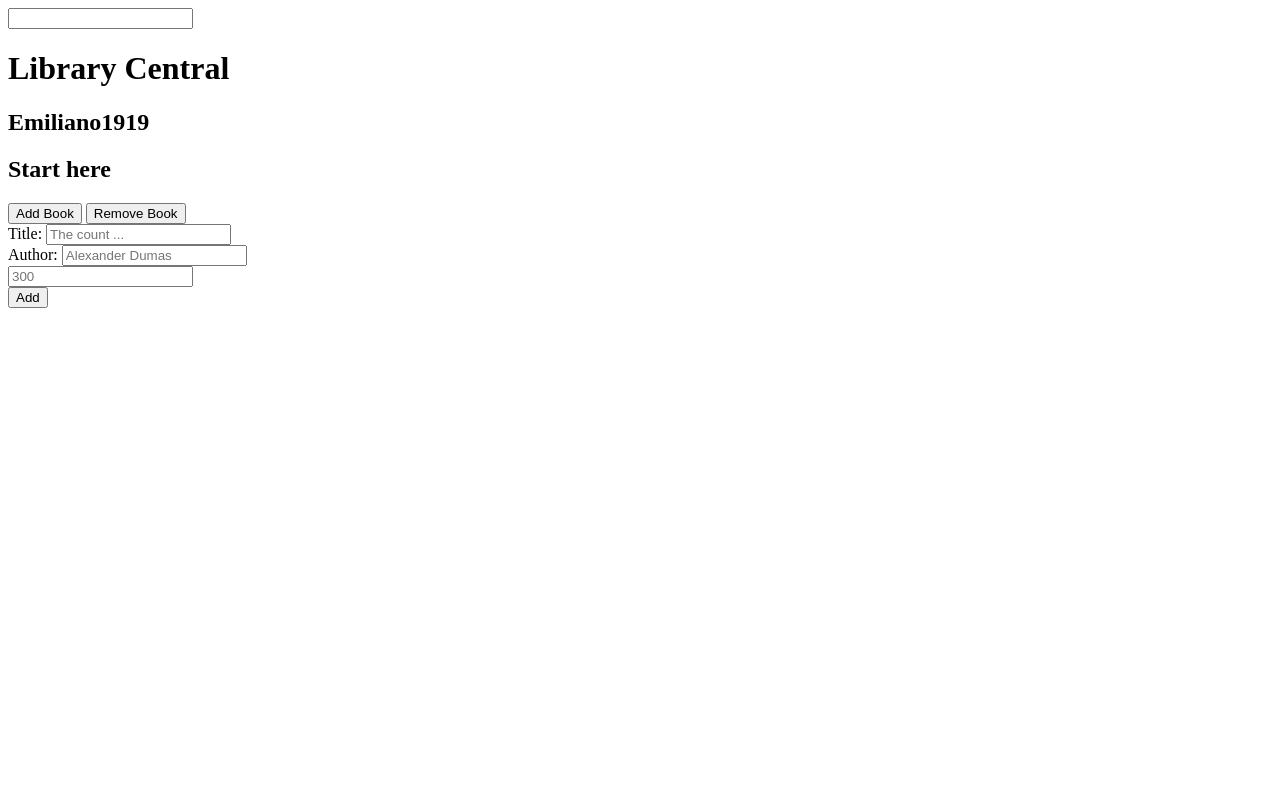
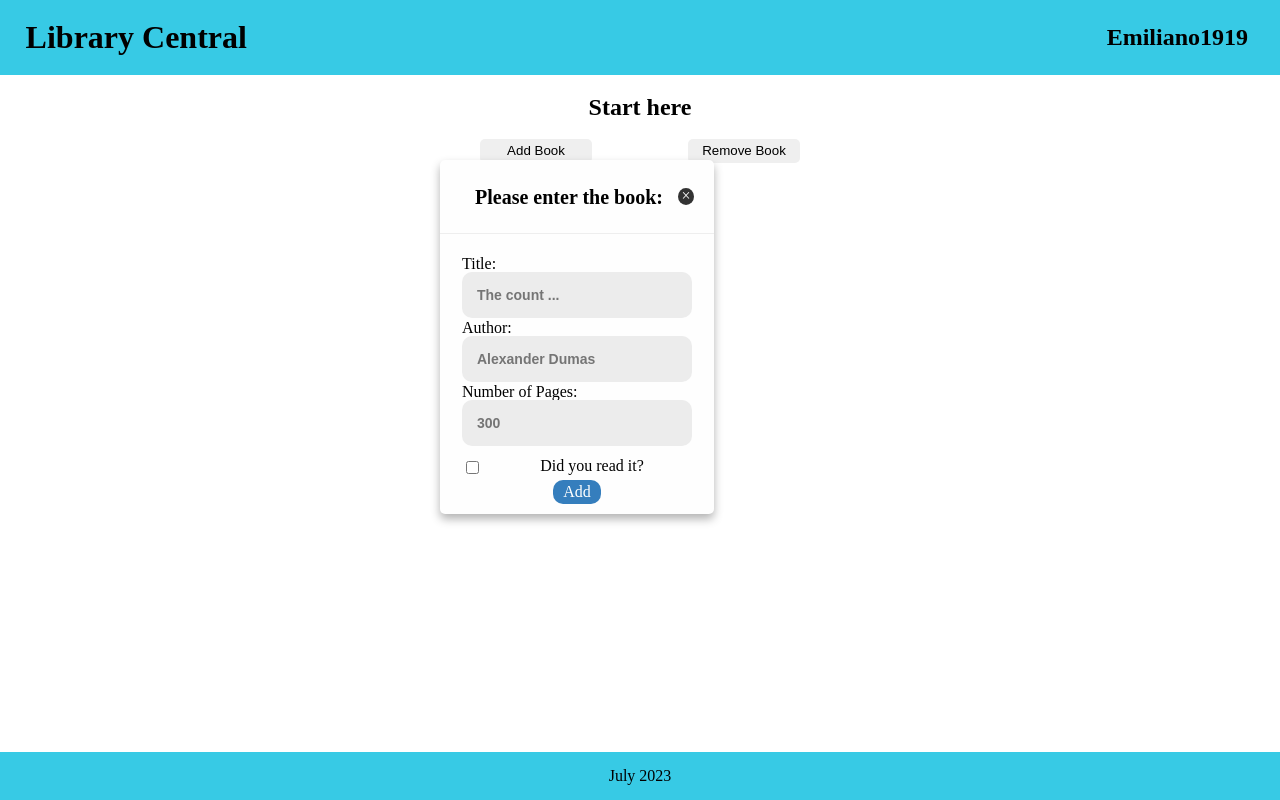
Before and after one commit to Emiliano1919/Basic-Library, a plain HTML site: page index.html in a window 1280 px wide. Both pictures are taken after a click on the button "Add Book". Drawn offline with Linux system fonts and the light colour scheme.

Commit message:
Add modal of Add Book

```diff
--- a/index.html
+++ b/index.html
@@ -4,39 +4,64 @@
     <meta charset="UTF-8">
     <meta name="viewport" content="width=device-width, initial-scale=1.0">
     <link rel="stylesheet" href="style.css">
+    <script src="javascript.js" defer></script>
     <title>Document</title>
 </head>
 <body>
     <div class="container">
         <div class="navbar">
-            <input type="text" name="searchbar" id="searchbar">
             <h1>Library Central</h1>
             <h2>Emiliano1919</h2>
         </div>
         <div class="info">
+            <div class="action">
                 <h2>Start here</h2>
                 <div class="buttons">
-                <button>Add Book</button>
+                    <button id="btn">Add Book</button>
                     <button>Remove Book</button>
                 </div>
             </div>
+            <div class="boxes">
+                <div class="books">
+
+                </div>
+            </div>
+        </div>
+
+       <div id="modal" aria-hidden="true">
+        <div class="modal-dialog">
+            <div class="modal-header">
+                <h2>Please enter the book:</h2>
+                <a href="#" id="close"  class="close-modal" aria-hidden="true">&times;</a>
+            </div>
+               <div class="modal-body">
                    <form action="" method="get">
                        <div class="in">
                            <label for="title">Title:</label>
-                <input type="text" id="text" placeholder="The count ...">
+                           <input type="text" id="titles" placeholder="The count ...">
                        </div>
                        <div class="in">
                            <label for="author">Author:</label>
                            <input type="text" id="author" placeholder="Alexander Dumas">
                        </div>
-            <div class="state">
-                <label for="pages"></label>
+                       <div class="in">
+                           <label for="pages">Number of Pages:</label>
                            <input type="number" name="pages" id="pages" placeholder="300">
                        </div>
-            <button type="submit">Add</button>
+                       <div class="inFinal">
+                            <label for="read">Did you read it?</label>
+                            <input type="checkbox" name="read" id="read">
+                       </div>
+                       <div class="modal-footer">
+                            <a href="#" class="btn" id="submit">Add</a>
+                        </div>
                    </form>
+
+               </div>
+        </div>
+       </div>
         <div class="footer">
-
+            <p>July 2023</p>
         </div>
     </div>
 </body>
--- /dev/null
+++ b/javascript.js
@@ -0,0 +1,12 @@
+var btn = document.querySelector("#btn");
+var modal = document.querySelector("#modal");
+var close = document.querySelector(".close-modal");
+var submit = document.querySelector("#submit")
+
+btn.addEventListener('click', () => {
+    modal.classList.add('opened');
+});
+
+close.addEventListener('click', () => {
+    modal.classList.remove('opened');
+});
--- a/style.css
+++ b/style.css
@@ -0,0 +1,251 @@
+/* http://meyerweb.com/eric/tools/css/reset/
+   v2.0 | 20110126
+   License: none (public domain)
+
+   MEYER RESET
+*/
+
+html, body, div, span, applet, object, iframe, blockquote, pre,
+a, abbr, acronym, address, big, cite, code,
+del, dfn, em, img, ins, kbd, q, s, samp,
+small, strike, strong, sub, sup, tt, var,
+b, u, i, center,
+dl, dt, dd, ol, ul, li,
+fieldset, form, label, legend,
+table, caption, tbody, tfoot, thead, tr, th, td,
+article, aside, canvas, details, embed,
+figure, figcaption, footer, header, hgroup,
+menu, nav, output, ruby, section, summary,
+time, mark, audio, video {
+	margin: 0;
+	padding: 0;
+	border: 0;
+	font-size: 100%;
+	font: inherit;
+	vertical-align: baseline;
+}
+/* HTML5 display-role reset for older browsers */
+article, aside, details, figcaption, figure,
+footer, header, hgroup, menu, nav, section {
+	display: block;
+}
+body {
+	line-height: 1;
+}
+ol, ul {
+	list-style: none;
+}
+blockquote, q {
+	quotes: none;
+}
+blockquote:before, blockquote:after,
+q:before, q:after {
+	content: '';
+	content: none;
+}
+table {
+	border-collapse: collapse;
+	border-spacing: 0;
+}
+
+
+/* End of Meyer reset */
+
+.container{
+	height: 100vh;
+    display:grid;
+    grid-template-rows: 1fr 9.5fr 0.5fr;
+    grid-template-areas: "navigation" "info" "footer";
+}
+.navbar{
+    grid-area: "navigation";
+    background-color: 	#37cae5;
+    box-shadow: 2px 0px;
+    display: flex;
+    justify-content: space-between;
+    align-items: center;
+}
+.navbar h1,.navbar h2{
+	padding-left: 2%;
+	padding-right: 2rem;
+}
+.info{
+    grid-area: "info";
+	display: grid;
+	align-items: start;
+    justify-content: center;
+    justify-items: center;
+	grid-template-rows: 6rem auto;
+}
+.action{
+	display: grid;
+	align-items: start;
+    justify-content: center;
+    justify-items: center;
+	width:200px;
+}
+.buttons{
+	display: flex;
+	justify-content: space-between;
+	width: 20rem;
+}
+.buttons button{
+	border: none;
+	border-radius: 5px;
+	width: 7rem;
+	height: 1.5rem;
+}
+.buttons button:hover {
+	background: #357ebd;
+}
+.footer{
+    grid-area: "footer";
+	background-color: 	#37cae5;
+	display: flex;
+	justify-content: center;
+	align-items: center;
+
+}
+
+/* Modal section
+In this section I used the codepen from https://codepen.io/nodws/pen/VwpbeX with modifications*/
+.modal:before {
+	content: "";
+	display: none;
+	background: rgba(0, 0, 0, 0.6);
+	position: fixed;
+	top: 0;
+	left: 0;
+	right: 0;
+	bottom: 0;
+	z-index: 10;
+}
+
+.opened:before {
+	display: block;
+}
+.opened .modal-dialog {
+	-webkit-transform: translate(0, 0);
+	-ms-transform: translate(0, 0);
+	transform: translate(0, 0);
+	top: 20%;
+	height: 40vh;
+	display: flex;
+	flex-direction: column;
+    align-items: stretch;
+	height: fit-content;
+}
+.modal-dialog {
+	background: #fefefe;
+	border: #333333 solid 0px;
+	border-radius: 5px;
+	margin-left: -200px;
+	text-align:center;
+	position: fixed;
+	left: 50%;
+	top: -100%;
+	z-index: 11;
+	width: 1fr;
+	height: fit-content;
+	box-shadow:0 5px 10px rgba(0,0,0,0.3);
+	-webkit-transform: translate(0, -500%);
+	-ms-transform: translate(0, -500%);
+	transform: translate(0, -500%);
+	-webkit-transition: -webkit-transform 0.3s ease-out;
+	-moz-transition: -moz-transform 0.3s ease-out;
+	-o-transition: -o-transform 0.3s ease-out;
+	transition: transform 0.3s ease-out;
+}
+.modal-body {
+	padding: 20px;
+	display: grid;
+	grid-template-rows: repeat(5,3rem);
+}
+.in{
+	display: flex;
+	flex-direction: column;
+	align-items: flex-start;
+    justify-content: space-between;
+	margin: 2px;
+}
+.inFinal{
+	display: grid;
+	grid-template-columns: 30px auto;
+	height: 10px;
+	padding-top: 10px;
+	margin: 2px;
+}
+
+
+
+.inFinal label{
+	grid-column: 2/3;
+}
+
+.modal-body input{
+
+	width:200px;
+	padding:15px;
+	border: none;
+	color:#888;
+	background-color: rgb(236, 236, 236);
+	border-radius: 10px;
+	outline:0;
+	font-size:14px;
+	font-weight:bold
+}
+.inFinal input{
+	grid-column: 1/2;
+	grid-row: 1/2;
+	width: fit-content;
+}
+.modal-header,
+.modal-footer {
+	padding: 10px 20px;
+}
+.modal-header {
+	border-bottom: #eeeeee solid 1px;
+	display: grid;
+	grid-template-columns: 1fr auto;
+	align-items: center;
+    justify-items: stretch;
+}
+.modal-footer{
+	display: flex;
+	justify-content: center;
+	align-items: center;
+}
+
+
+#close{
+	background-color: #333333;
+	color: white;
+	padding-bottom: 0.06rem;
+	height: 1rem;
+	width: 1rem;
+	border-radius: 50%;
+	display: grid;
+	align-self: center;
+    align-items: center;
+    justify-content: center;
+    align-content: space-around;
+    justify-items: center;
+}
+.modal-header h2 {
+	font-size: 20px;
+}
+
+#submit{
+	background-color: #357ebd;
+	color: white;
+	height: 1.5rem;
+	width: 3rem;
+	border-radius: 10px;
+	display: flex;
+	justify-content: center;
+	align-items: center;
+}
+
+a:link, a:visited {
+	text-decoration: none;
+  }
```
Lines whose indentation alone changed are shown as unchanged.
